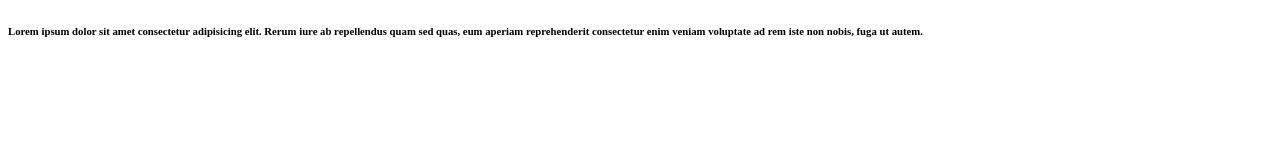
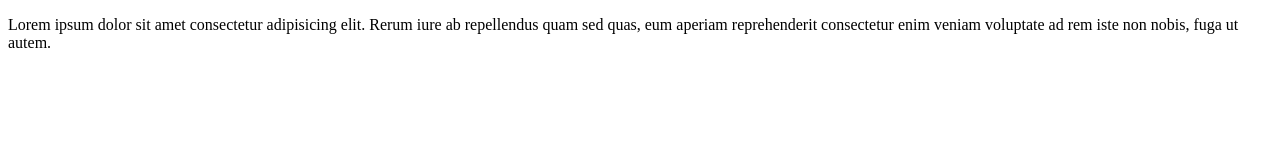
Before and after one commit to umermuazzam-12345/demo2, a plain HTML site: page index.html in a window 1280 px wide. Drawn offline with Linux system fonts and the light colour scheme.

Commit message:
feature 2 creted and updated

```diff
--- a/index.html
+++ b/index.html
@@ -6,10 +6,10 @@
     <title>Document</title>
   </head>
   <body>
-    <h6>
+    <p>
       Lorem ipsum dolor sit amet consectetur adipisicing elit. Rerum iure ab
       repellendus quam sed quas, eum aperiam reprehenderit consectetur enim
       veniam voluptate ad rem iste non nobis, fuga ut autem.
-    </h6>
+    </p>
   </body>
 </html>
```
